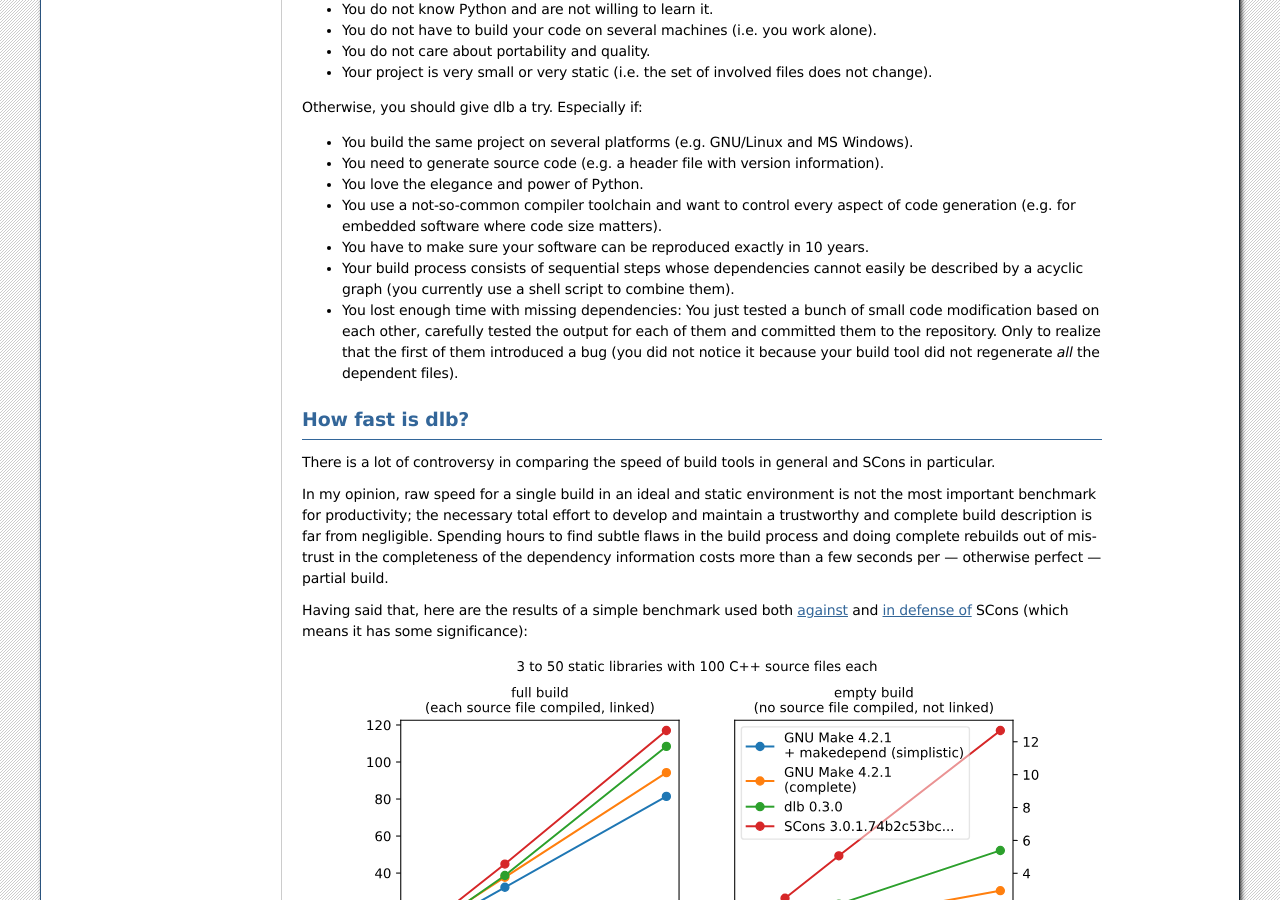
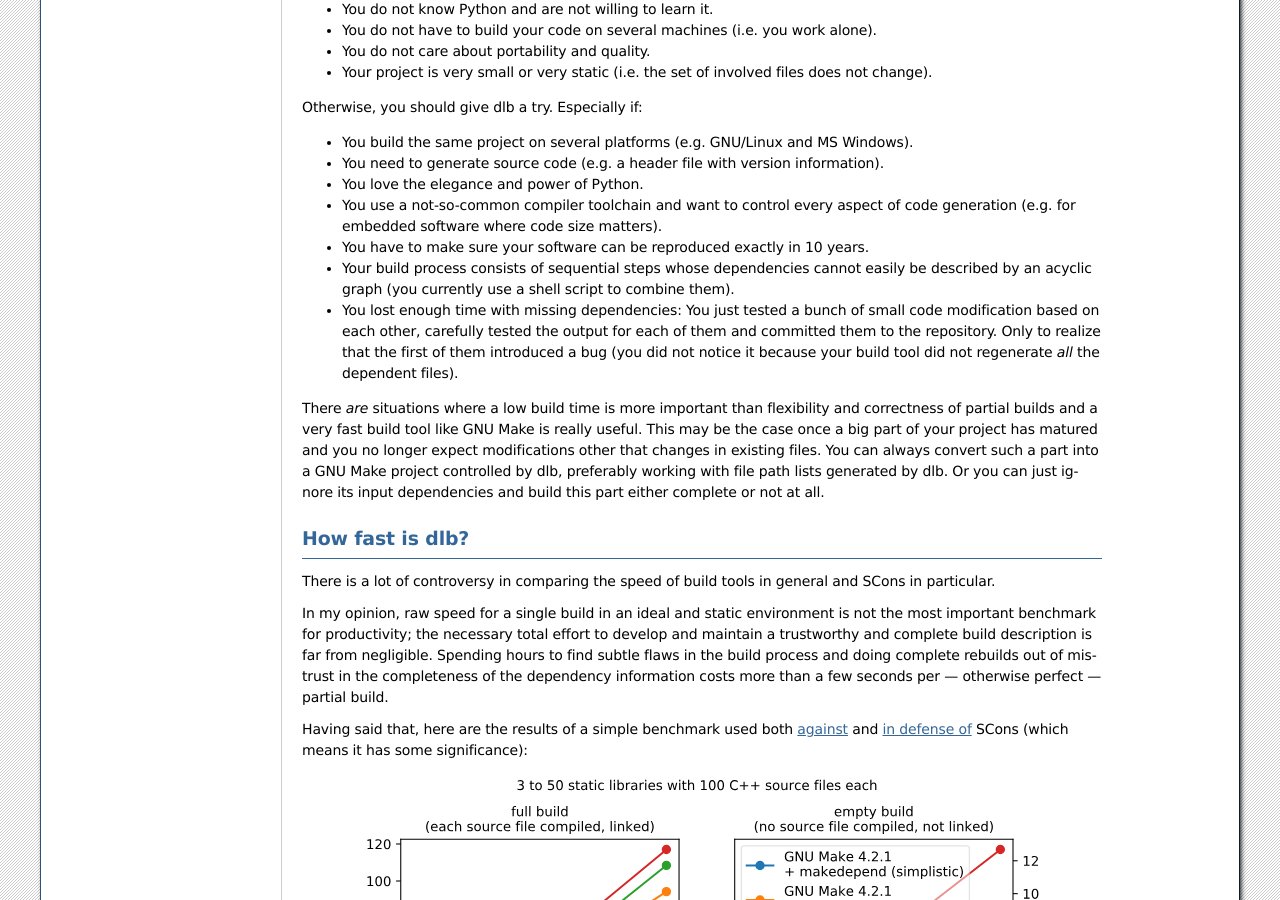
Before and after one commit to dlu-ch/dlb, a Sphinx documentation site: the page built from doc/faq.rst, in a window 1280 px wide and 900 px high, scrolled down 1806 px. Built offline with Sphinx 7.4.7, drawn with Linux system fonts in a browser that asks for light colours; the version number could not be read and is left out.

Commit message:
Improve documentation (minor changes)
 - Remove stutter
 - Extend FAQ

```diff
--- a/doc/conf.py
+++ b/doc/conf.py
@@ -1,7 +1,7 @@
 #!/usr/bin/env python3
 # -*- coding: utf-8 -*-
 #
-# Note: When readthedocs.org builds the documentation with the Sphinx, the the directory containing
+# Note: When readthedocs.org builds the documentation with the Sphinx, the directory containing
 # this file is used as working directory.
 
 import sys
--- a/doc/dlb_ex.rst.inc
+++ b/doc/dlb_ex.rst.inc
@@ -208,7 +208,7 @@ Combine contexts with :class:`message clusters <dlb.di.Cluster>` to describe wha
       The unique path component starts with a lower-case letter and ends with *suffix*.
       It contains only lower-case letters and decimal digits between its first characters and the suffix.
       If *suffix* is not empty, is must start with a character from strings.punctuation and must not contain ``'/'``.
-      The the unique path component without the *suffix* is at most 12 characters long for the first 2**61 calls.
+      The unique path component without the *suffix* is at most 12 characters long for the first 2**61 calls.
 
       When used as a context manager, an empty regular file or directory with *path* is created when entered and removed
       (with its content) on exit. Raises :exc:`FileExistError` if the regular file or directory exists.
--- a/doc/dlb_fs.rst.inc
+++ b/doc/dlb_fs.rst.inc
@@ -71,7 +71,7 @@ Path objects
       Constructs a path from another path or a string.
 
       If *path* is a string, it is interpreted as the string representation of a path in Posix style with ``/`` as a
-      component separator. It must not by empty.
+      component separator. It must not be empty.
       If *path* is a :class:`pathlib.Path`, it must be either absolute or relative.
       If *path* is a sequence, all its members are converted to str and are interpreted as path components;
       its first component must be ``''`` for a relative path.
--- a/doc/faq.rst
+++ b/doc/faq.rst
@@ -141,12 +141,20 @@ Otherwise, you should give dlb a try. Especially if:
 - You use a not-so-common compiler toolchain and want to control every aspect
   of code generation (e.g. for embedded software where code size matters).
 - You have to make sure your software can be reproduced exactly in 10 years.
-- Your build process consists of sequential steps whose dependencies cannot easily be described by a acyclic
+- Your build process consists of sequential steps whose dependencies cannot easily be described by an acyclic
   graph (you currently use a shell script to combine them).
 - You lost enough time with missing dependencies: You just tested a bunch of small code modification based on
   each other, carefully tested the output for each of them and committed them to the repository. Only to realize that
   the first of them introduced a bug (you did not notice it because your build tool did not regenerate *all* the
   dependent files).
+
+There *are* situations where a low build time is more important than flexibility and correctness of partial builds and
+a very fast build tool like GNU Make is really useful.
+This may be the case once a big part of your project has matured and you no longer expect modifications other that
+changes in existing files.
+You can always convert such a part into a GNU Make project controlled by dlb, preferably working with
+file path lists generated by dlb. Or you can just ignore its input dependencies and build this part either complete
+or not at all.
 
 
 .. _manual-speed-comparison:
--- a/doc/usage.rst
+++ b/doc/usage.rst
@@ -189,7 +189,7 @@ Add the following lines to :file:`build.py` (before the line ``with dlb.ex.Conte
   dlb.cf.level.helper_execution = dlb.di.INFO
   dlb.cf.latest_run_summary_max_count = 5
 
-This instructs dlb to use the the log level :data:`dlb.di.INFO` for all future diagnostic messages of the category
+This instructs dlb to use the log level :data:`dlb.di.INFO` for all future diagnostic messages of the category
 :data:`dlb.cf.level.helper_execution` and to output a summary after each run that compares the run with the
 previous ones.
 
```
Also changed, not shown: other parts of doc/faq.rst (+1 -1 lines), 3 other files.
